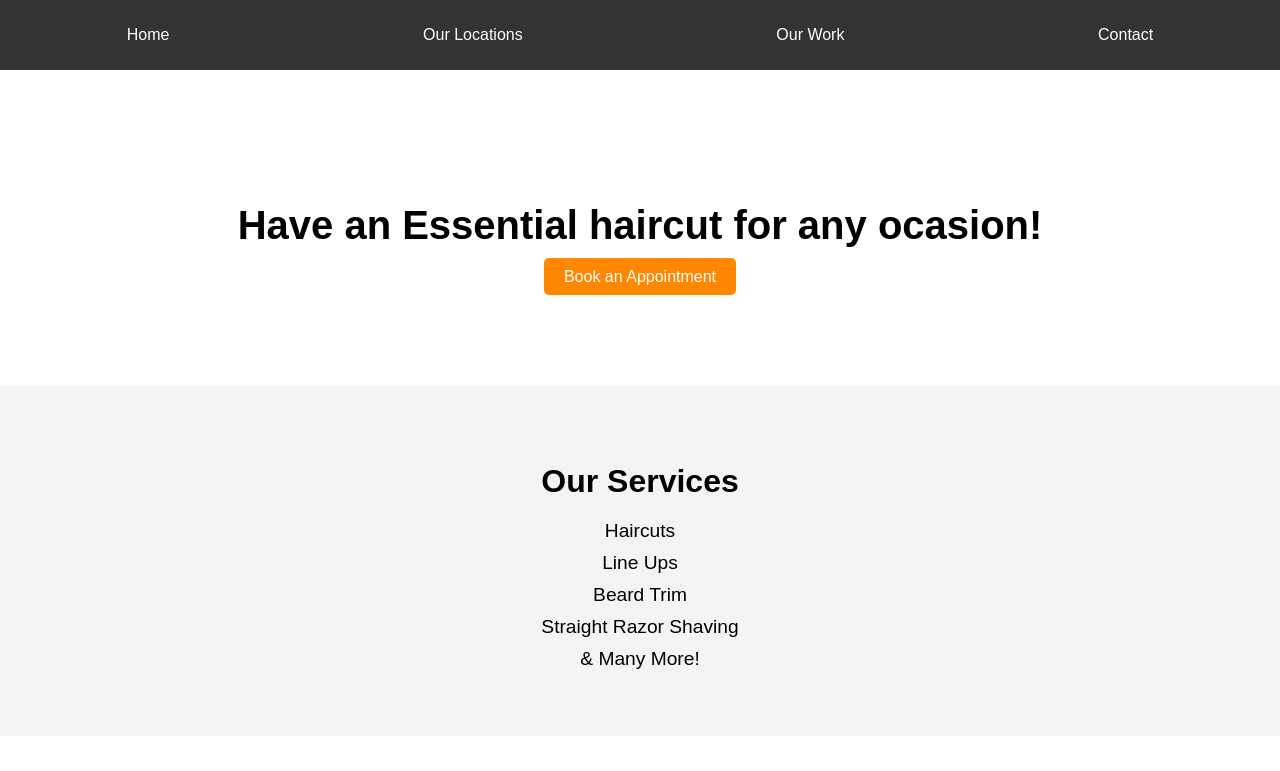
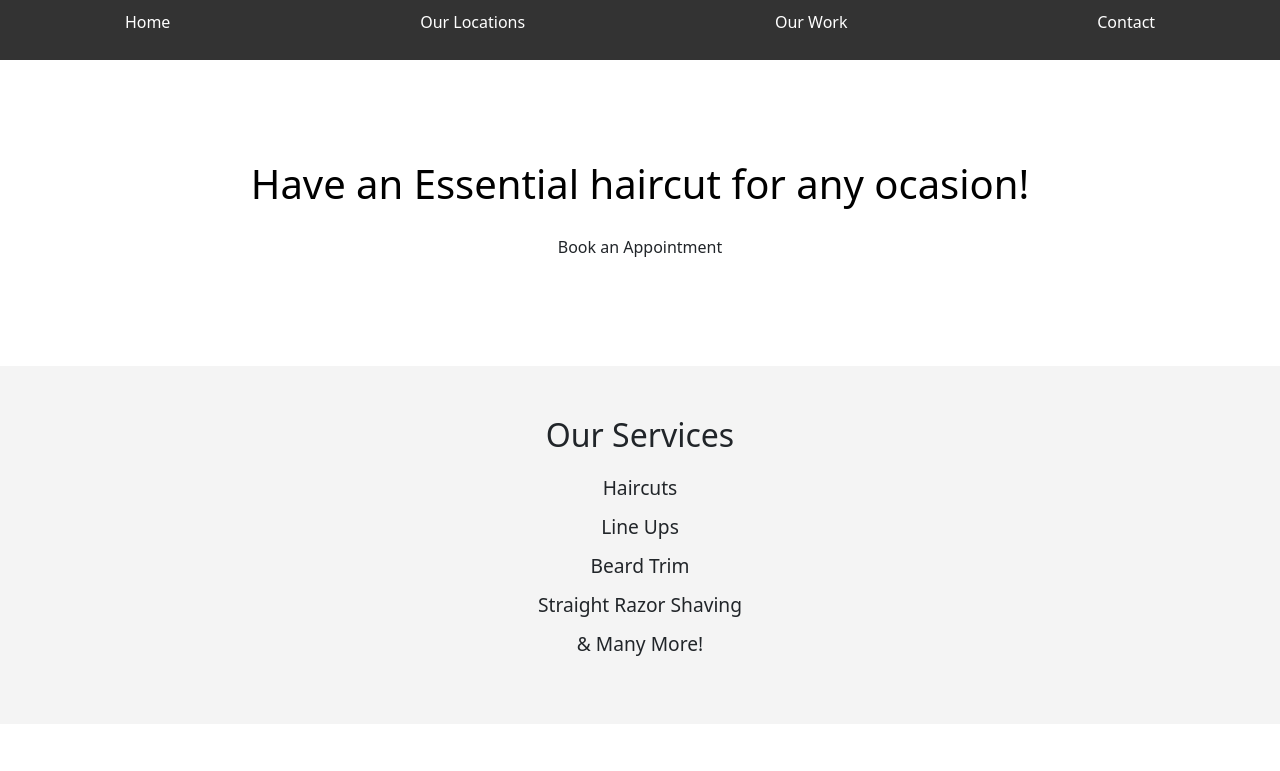
Before and after one commit to gustavosepulveda/gilroy-essential, a website: page index.html in a window 1280 px wide. Shown: the top 771 px of the page. Drawn offline with nearby package versions, Linux system fonts and the light colour scheme.

Commit message:
button changes

```diff
--- a/index.html
+++ b/index.html
@@ -3,8 +3,9 @@
 <head>
     <meta charset="UTF-8">
     <meta name="viewport" content="width=device-width, initial-scale=1.0">
-    <title>Elevate Barbers</title>
+    <title>Gilroy Essential Barbershop</title>
     <link rel="stylesheet" href="style.css">
+    <link href="https://cdn.jsdelivr.net/npm/bootstrap@5.3.3/dist/css/bootstrap.min.css" rel="stylesheet" integrity="sha384-QWTKZyjpPEjISv5WaRU9OFeRpok6YctnYmDr5pNlyT2bRjXh0JMhjY6hW+ALEwIH" crossorigin="anonymous">
 </head>
 <body>
 
@@ -26,7 +27,7 @@
 
     <section id="home" class="hero">
         <h1>Have an Essential haircut for any ocasion!</h1>
-        <a href="#book" class="button">Book an Appointment</a>
+        <a href="#book" type="button" class="btn btn-color-orange-900">Book an Appointment</a>
     </section>
 
     <!-- Services Section -->
@@ -68,5 +69,6 @@
 
     </section>
 
+    <script src="https://cdn.jsdelivr.net/npm/bootstrap@5.3.3/dist/js/bootstrap.bundle.min.js" integrity="sha384-YvpcrYf0tY3lHB60NNkmXc5s9fDVZLESaAA55NDzOxhy9GkcIdslK1eN7N6jIeHz" crossorigin="anonymous"></script>
 </body>
 </html>
--- /dev/null
+++ b/package.json
@@ -0,0 +1,5 @@
+{
+  "dependencies": {
+    "bootstrap": "^5.3.3"
+  }
+}
--- a/style.css
+++ b/style.css
@@ -51,17 +51,6 @@ nav ul li a:hover {
     margin-bottom: 20px;
 }
 
-.button {
-    background-color: #ff8800;
-    color: white;
-    padding: 10px 20px;
-    text-decoration: none;
-    border-radius: 5px;
-}
-
-.button:hover {
-    background-color: #ff5500;
-}
 
 /* Services Section */
 
```
Also changed, not shown: 2 other files.
